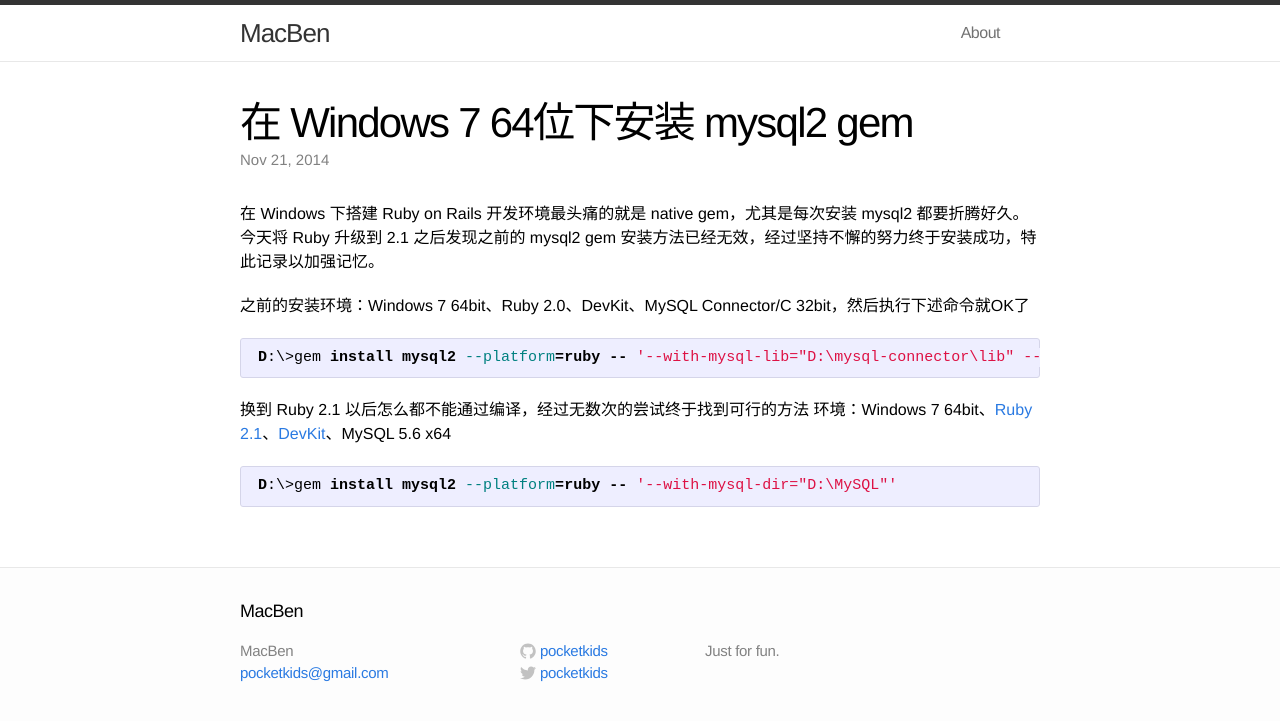
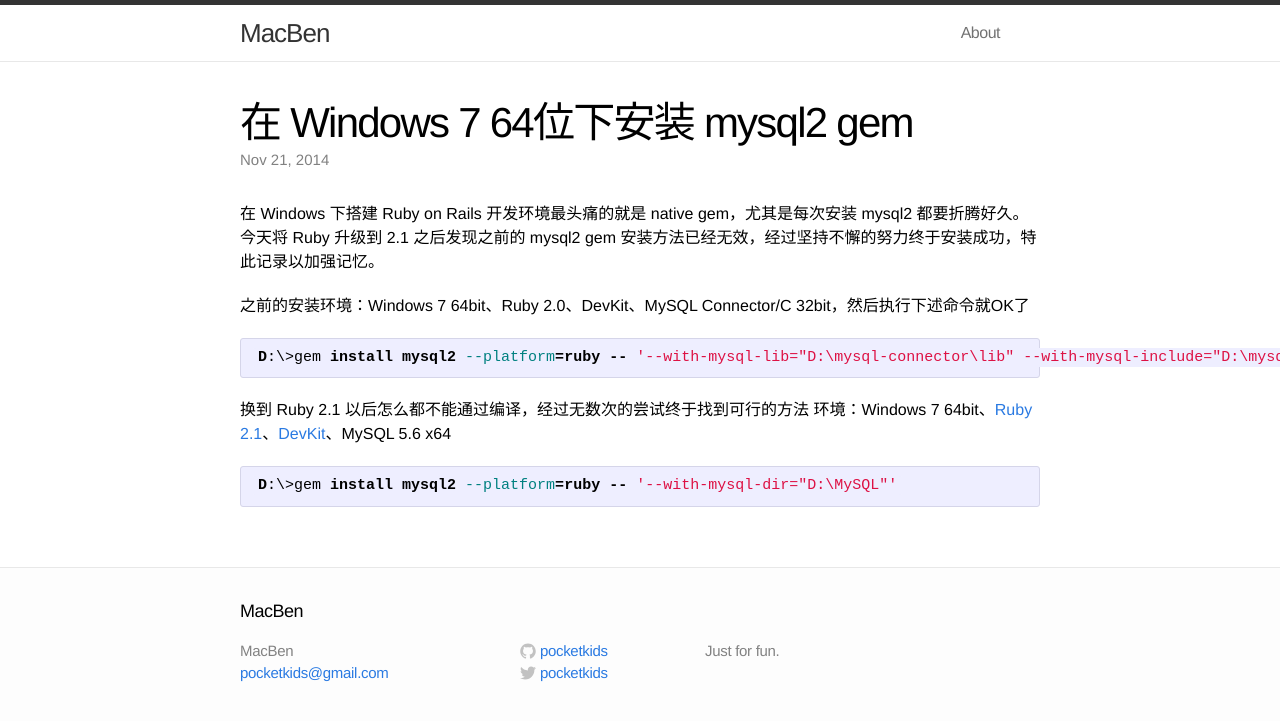
Before and after one commit to pocketkids/pocketkids.github.io, a Jekyll site: the page built from _posts/2014-11-21-how-to-install-mysql2-gem-on-windows.md, in a window 1280 px wide. Shown: the top 721 px of the page. Built offline with Jekyll 4.4.1, drawn with Linux system fonts in a browser that asks for light colours.

Commit message:
fixed css bug

```diff
--- a/css/main.css
+++ b/css/main.css
@@ -258,7 +258,7 @@ a:visited { color: #205caa; }
 /* Syntax highlighting styles */
 /* ----------------------------------------------------------*/
 
-.highlight  { background: #ffffff; overflow-x: auto; }
+.highlight  { background: #ffffff; }
 .highlight .c { color: #999988; font-style: italic } /* Comment */
 .highlight .err { color: #a61717; background-color: #e3d2d2 } /* Error */
 .highlight .k { font-weight: bold } /* Keyword */
```
